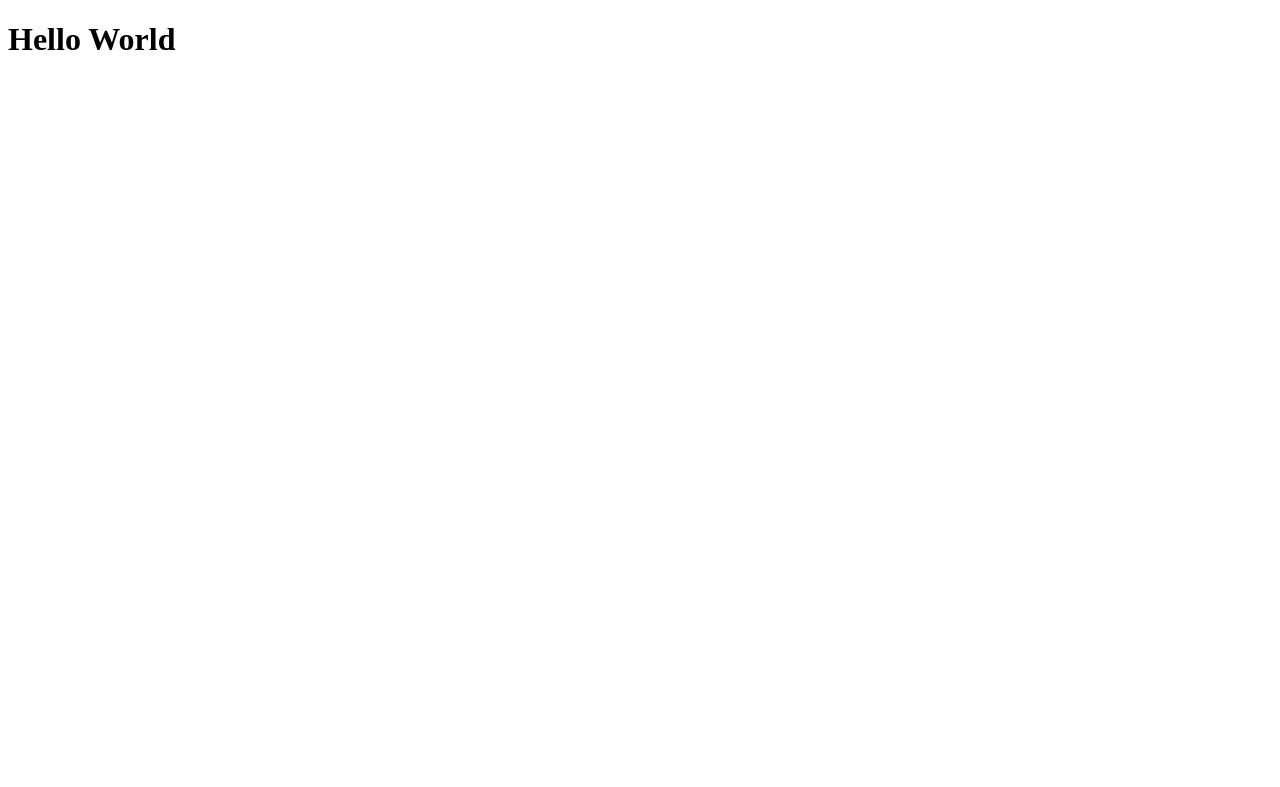
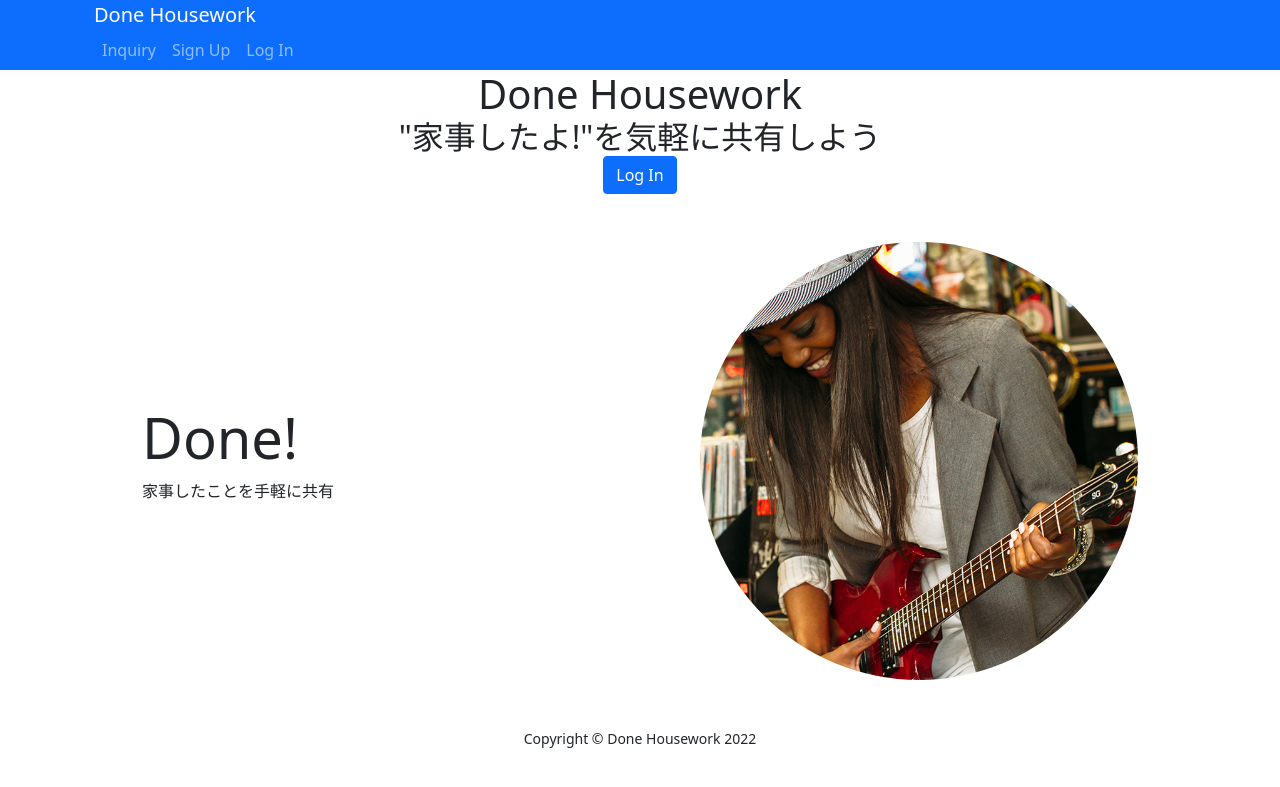
Before and after one commit to YoshidaErina19/done_housework_git, a Django app: page / in a window 1280 px wide. Before the commit the part shown is almost empty. Shown: the top 787 px of the page. Run offline with Django 4.2, Linux system fonts and the light colour scheme; some libraries are stand-ins or nearby versions.

Commit message:
トップページにナビバー・ヘッダー・コンテンツ・フッターを配置

```diff
--- a/housework/templates/base.html
+++ b/housework/templates/base.html
@@ -1,11 +1,11 @@
 <!DOCTYPE html>
 {% load static %}
 <html lang="ja">
-{% load django_bootstrap5 %}  # 不要かも
+{% load django_bootstrap5 %}  {% comment %}不要かも{% endcomment %}
 
 <head>
-    {% bootstrap_css %}  # 不要かも
-    {% bootstrap_javascript %}  # 不要かも
+    {% bootstrap_css %}  {% comment %}不要かも{% endcomment %}
+    {% bootstrap_javascript %}  {% comment %}不要かも{% endcomment %}
     <meta charset="UTF-8">
     <meta name="viewport" content="width=device-width,initial-scale=1,shrink-to-fit=no">
     <meta name="description" content="">
@@ -14,28 +14,29 @@
     <title>{% block title %}{% endblock %}</title>
 
     <!-- Bootstrap core CSS-->
-    <link rel="stylesheet" type="text/css" href="{% static 'css/bootstrap.min.css' %}">  #type=不要かも
+    <link rel="stylesheet" type="text/css" href="{% static 'css/bootstrap.min.css' %}">  {% comment %}type=不要かも{% endcomment %}
 
-    <!-- Custom fonts for this template -->  #Webフォントの指定
+    <!-- Custom fonts for this template -->  {% comment %}Webフォントの指定{% endcomment %}
     <link href="https://fonts.googleapis.com/css2?family=Catamaran:wght@100;200;300;400;500;600;700;800;900&display=swap" rel="stylesheet">
-    # font-family: 'Catamaran', sans-serif;
+    {% comment %}font-family: 'Catamaran', sans-serif;{% endcomment %}
     <link href="https://fonts.googleapis.com/css2?family=Lato:wght@100;300;400;700;900&display=swap" rel="stylesheet">
-    # font-family: 'Lato', sans-serif;
-    # 日本語フォント
+    {% comment %}font-family: 'Lato', sans-serif;{% endcomment %}
+
+    {% comment %}日本語フォント{% endcomment %}
      <link href="https://fonts.googleapis.com/css2?family=M+PLUS+Rounded+1c:wght@100;300;400;500;700;800;900&display=swap" rel="stylesheet">
-    # font-family: 'M PLUS Rounded 1c', sans-serif;
+    {% comment %}font-family: 'M PLUS Rounded 1c', sans-serif;{% endcomment %}
 
     <!-- My style -->
-    <link rel="stylesheet" type="text/css" helf="{% static'css/mystyle.css' %}">
+    <link rel="stylesheet" type="text/css" herf="{% static 'css/mystyle.css' %}">
     {% block head %}{% endblock %}
 </head>
 <body>
     <div id="wrapper">
         <!--Navigation-->
-        <nav class="navbar-expand-lg navbar-dark navbar-customfixed-top">
+        <nav class="navbar-expand-lg navbar-dark bg-primary navbar-customfixed-top">
             <div class="container">
                 <a class="navbar-brand" herf="{% url 'housework:index' %}">Done Housework</a>
-                <button class="navbar-toggler" type="button" data-toggle="collapse" data-target="#navbarResponsive" aria-controls="navbarResponsive" aria-expandad="false" aria-label="Toggler-navigation">
+                <button class="navbar-toggler" type="button" data-toggle="collapse" data-target="#navbarResponsive" aria-controls="navbarResponsive" aria-expandad="false" aria-label="Toggle navigation">
                     <span class="navbar-toggler-icon"></span>
                 </button>
                 <div class="collapse navbar-collapse" id="navibarResponsive">
@@ -49,7 +50,7 @@
                             <a class="nav-link" href="#">Sign Up</a>
                         </li>
                         <li class="nav-item">
-                            <a class="nav-link" helf="#">Log In</a>
+                            <a class="nav-link" herf="#">Log In</a>
                         </li>
                     </ul>
                 </div>
@@ -63,7 +64,7 @@
         <!-- Footer -->
         <fotter classs="py-5 bg-block">
             <div class="container">
-                <p class="m-0 text-center text-white small">Copyright &copy; Done Housework 2022</p>
+                <p class="m-0 text-center small">Copyright &copy; Done Housework 2022</p>
             </div>
             <!-- /.container -->
         </fotter>
--- a/housework/templates/index.html
+++ b/housework/templates/index.html
@@ -1,3 +1,45 @@
+{% extends 'base.html'%}
+{% load static %}
+
+{% block title %}家事したよ!|Done　Housework{% endblock %}
+
+{% block header %}
+
+<header class="masthead text-center">
+    <div class="masthead-content">
+        <div class="container">
+            <h1 class="masthead-headning mb-0">Done Housework</h1>
+            <h2 class="masthead-subheading mb-0">"家事したよ!"を気軽に共有しよう</h2>
+            <a herf="#" class="btn btn-primary btn-xl rounded-pillmt-5">Log In</a>
+        </div>
+    </div>
+    <div class="bg-circle-1 bg-circle"></div>
+    <div class="bg-circle-2 bg-circle"></div>
+    <div class="bg-circle-3 bg-circle"></div>
+    <div class="bg-circle-4 bg-circle"></div>
+</header>
+{% endblock %}
+
+{% block contents %}
+<section>
+    <div class="container">
+        <div class="row align-items-center">
+            <div class="col-lg-6 order-lg-2">
+                <div class="p-5">
+                    <img class="img-fluid rounded-circle" src="{% static 'assets/img/01.jpg' %}" alt="">
+                </div>
+            </div>
+            <div class="col-lg-6 order-lg-1">
+                <div class="p-5">
+                    <h2 class="display-4">Done!</h2>
+                    <p>家事したことを手軽に共有</p>
+                </div>
+            </div>
+        </div>
+    </div>
+</section>
+{% endblock %}
+<!--
 <!DOCTYPE html>
 <html lang="ja">
 <head>
@@ -8,3 +50,4 @@
     <h1>Hello World</h1>
 </body>
 </html>
+-->
```
